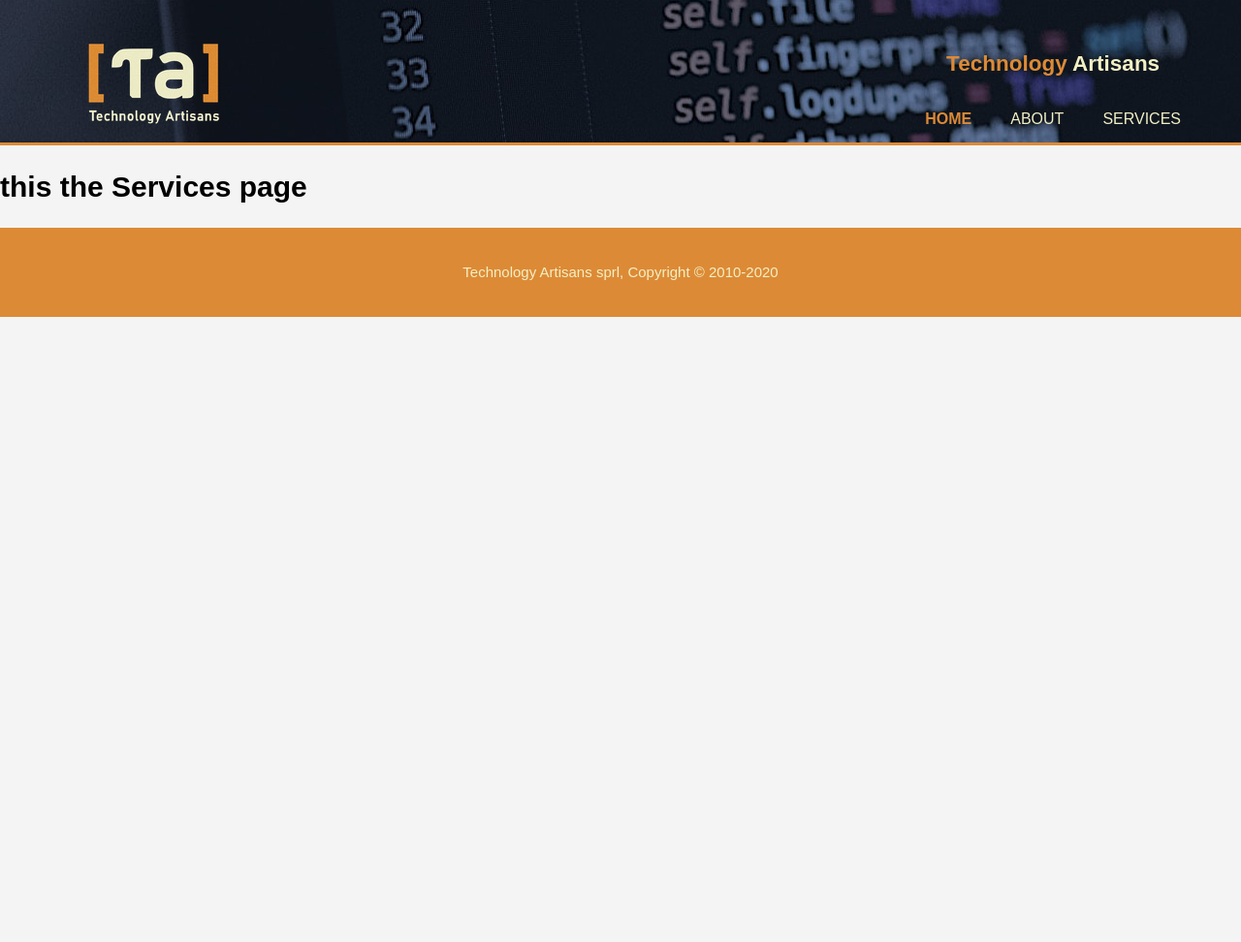
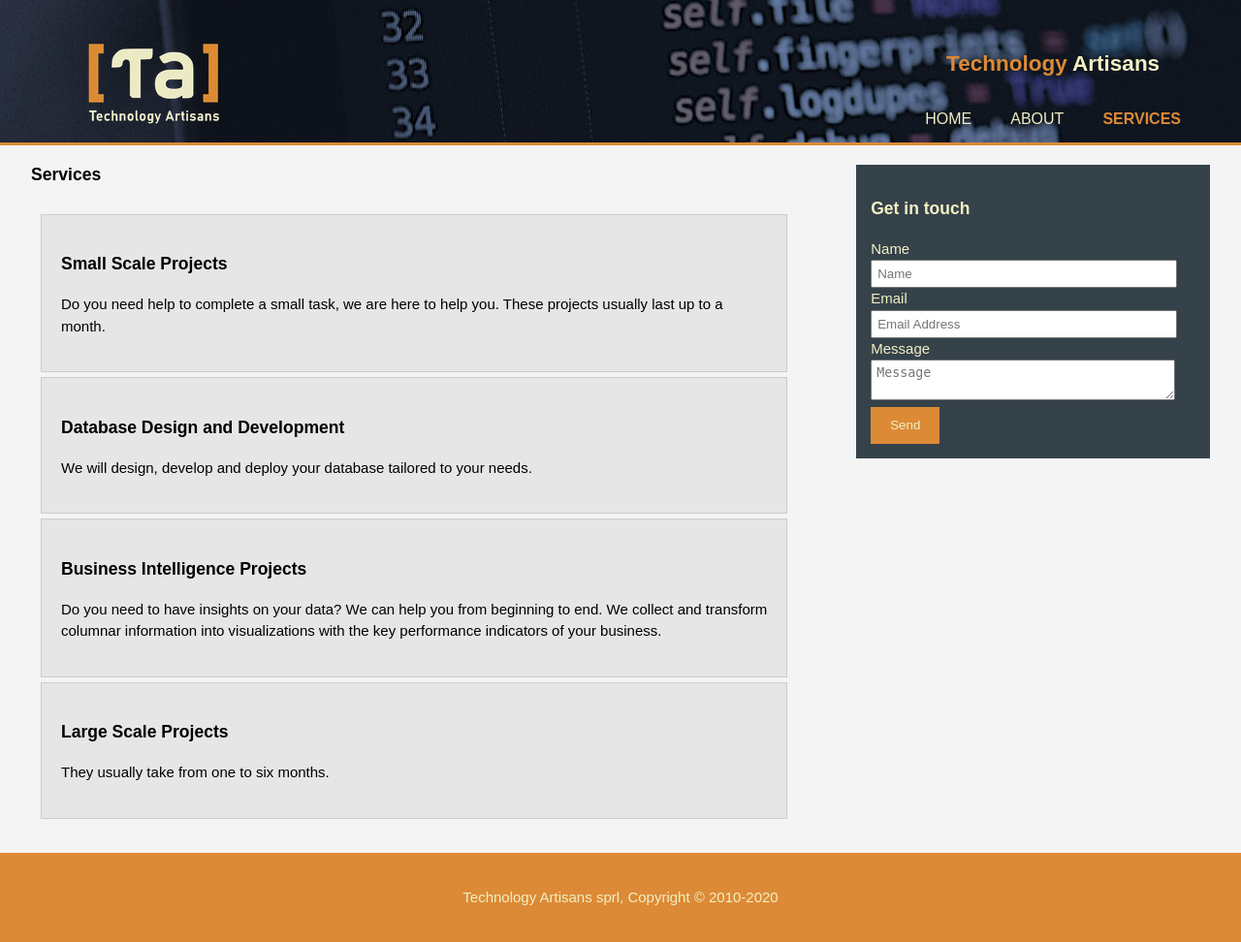
Before and after one commit to tonper19/techart_web_project, a Django app: page /services in a window 1280 px wide. Shown: the whole page at 97% size. Before the commit the page ends 327 px from the top, so only its background shows below. Run offline with Django 3.2, Linux system fonts and the light colour scheme.

Commit message:
005. Block content + NavBar linking + Highlighting

```diff
--- a/templates/main_page/services.html
+++ b/templates/main_page/services.html
@@ -1,5 +1,61 @@
 {% extends 'base.html' %}
 
 {% block content %}
-<h1>this the Services page</h1>
+<section id="main">
+    <div class="container">
+        <article id="main-col">
+            <h1 class="page-title">Services</h1>
+
+            <ul id="services">
+                <li>
+                    <h3>Small Scale Projects</h3>
+                    <p>Do you need help to complete a small task, we are here to help you.
+                        These projects usually last up to a month.
+                    </p>
+                </li>
+
+                <li>
+                    <h3>Database Design and Development</h3>
+                    <p>We will design, develop and deploy your database tailored to your needs.</p>
+                </li>
+
+                <li>
+                    <h3>Business Intelligence Projects</h3>
+                    <p>Do you need to have insights on your data? We can help you
+                        from beginning to end. We collect and transform columnar information
+                        into visualizations with the key performance indicators of your business.</p>
+                </li>
+
+
+                <li>
+                    <h3>Large Scale Projects</h3>
+                    <p>They usually take from one to six months.</p>
+                </li>
+
+            </ul>
+        </article>
+
+        <aside id="sidebar">
+            <div class="dark">
+                <h3>Get in touch</h3>
+                <form class="quote" action="index.html" method="post">
+                    <div class="">
+                        <label for="">Name</label><br>
+                        <input type="text" placeholder="Name" name="" value="">
+                    </div>
+                    <div class="">
+                        <label for="">Email</label><br>
+                        <input type="email" placeholder="Email Address" name="" value="">
+                    </div>
+                    <div class="">
+                        <label for="">Message</label><br>
+                        <textarea name="" placeholder="Message"></textarea>
+                    </div>
+                    <button class="button_1" type="submit" name="button">Send</button>
+                </form>
+            </div>
+        </aside>
+    </div>
+</section>
+
 {% endblock %}
--- a/templates/partials/_navbar.html
+++ b/templates/partials/_navbar.html
@@ -8,9 +8,15 @@
         <nav>
             <h1 class="techart"><span class="highlight">Technology</span> Artisans</h1>
             <ul>
-                <li class="current"><a href="index.html">Home</a> </li>
-                <li><a href="about.html">About</a> </li>
-                <li><a href="services.html">Services</a> </li>
+                <li {% if '/' == request.path %} class="current" {% else %} class="non_current" {% endif %}>
+                    <a href="{% url 'index' %}">Home</a>
+                </li>
+                <li {% if 'about' in request.path %} class="current" {% else %} class="non_current" {% endif %}>
+                    <a href="{% url 'about' %}">About</a>
+                </li>
+                <li {% if 'services' in request.path %} class="current" {% else %} class="non_current" {% endif %}>
+                    <a href="{% url 'services' %}">Services</a>
+                </li>
             </ul>
         </nav>
     </div>
```
Also changed, not shown: templates/main_page/about.html (+34 -1 lines), templates/main_page/index.html (+48 -1 lines).
